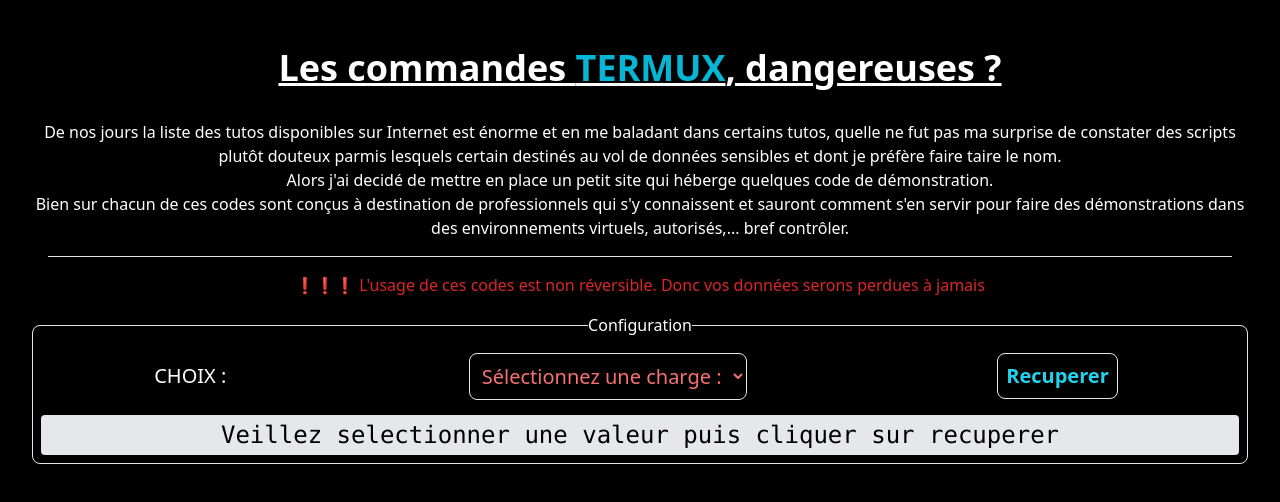
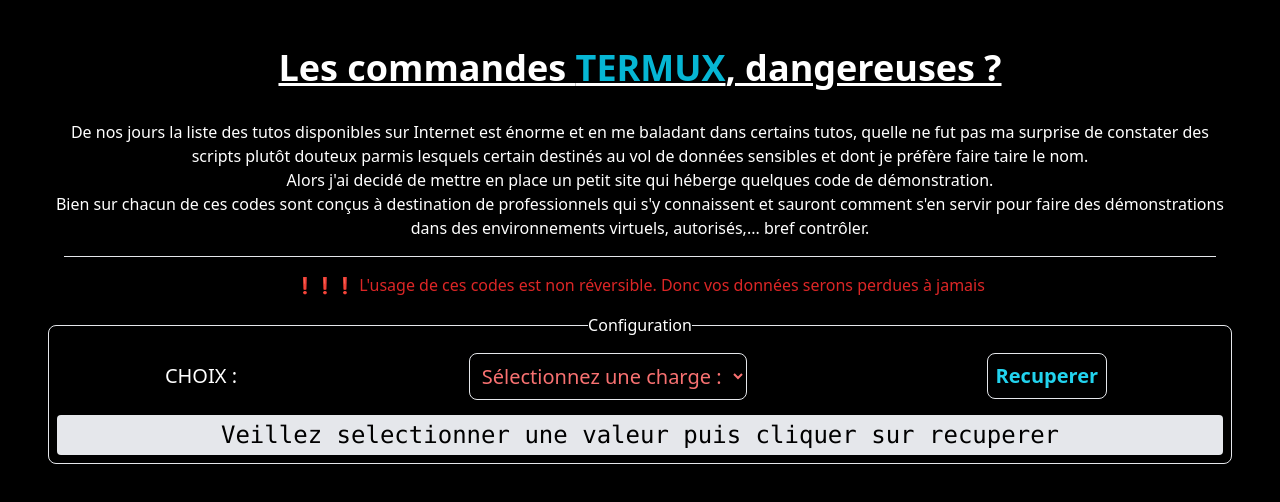
Before and after one commit to wis007/evil-termux-demo, a React (Vite) app: page / in a window 1280 px wide. Shown: the top 502 px of the page. Built offline with nearby package versions, Linux system fonts and the light colour scheme.

Commit message:
meilleur mise en forme pour eviter le scroll horizontal + bug fix 2

```diff
--- a/index.html
+++ b/index.html
@@ -6,7 +6,7 @@
     <meta name="viewport" content="width=device-width, initial-scale=1.0" />
     <title>termux destructor</title>
   </head>
-  <body class="h-full bg-black w-full overflow-clip">
+  <body class=" bg-black w-full h-full">
     <div id="root" class="h-full bg-black text-white"></div>
     <script type="module" src="/src/main.jsx"></script>
   </body>
--- a/src/App.jsx
+++ b/src/App.jsx
@@ -41,11 +41,11 @@
 
 
   return (
-    <>
+    <div className='container mx-auto px-4'>
     <header className='underline p-2 sm:p-4' id='intro'>
     <h1 className='text-2xl sm:text-4xl font-bold'>Les commandes <span className='uppercase text-cyan-500 '>Termux</span>, dangereuses ?</h1>
     </header>
-    <main className='py-4 '>
+    <main className='py-4 overflow-auto'>
       <p>
         De nos jours la liste des tutos disponibles sur Internet est énorme et en me baladant dans certains tutos, quelle ne fut pas ma surprise de constater des scripts plutôt douteux parmis lesquels certain destinés au vol de données sensibles et dont je préfère faire taire le nom.<br />Alors j'ai decidé de mettre en place un petit site qui héberge quelques code de démonstration.<br />Bien sur chacun de ces codes sont conçus à destination de professionnels qui s'y connaissent et sauront comment s'en servir pour faire des démonstrations dans des environnements virtuels, autorisés,... bref contrôler.
       </p>
@@ -69,7 +69,7 @@
         </div>
       </fieldset>
     </main>
-    </>
+    </div>
   )
 }
 
```
